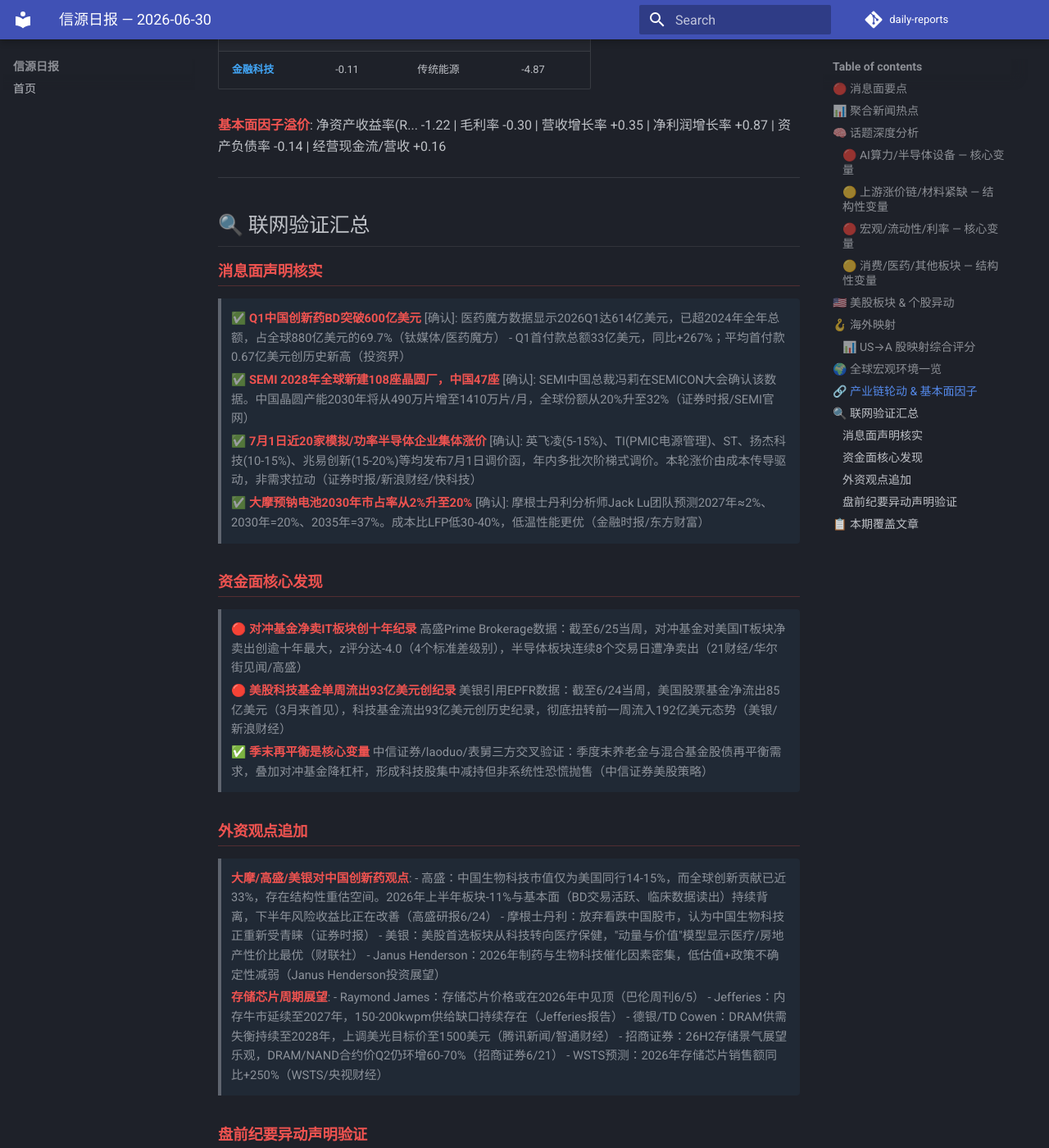
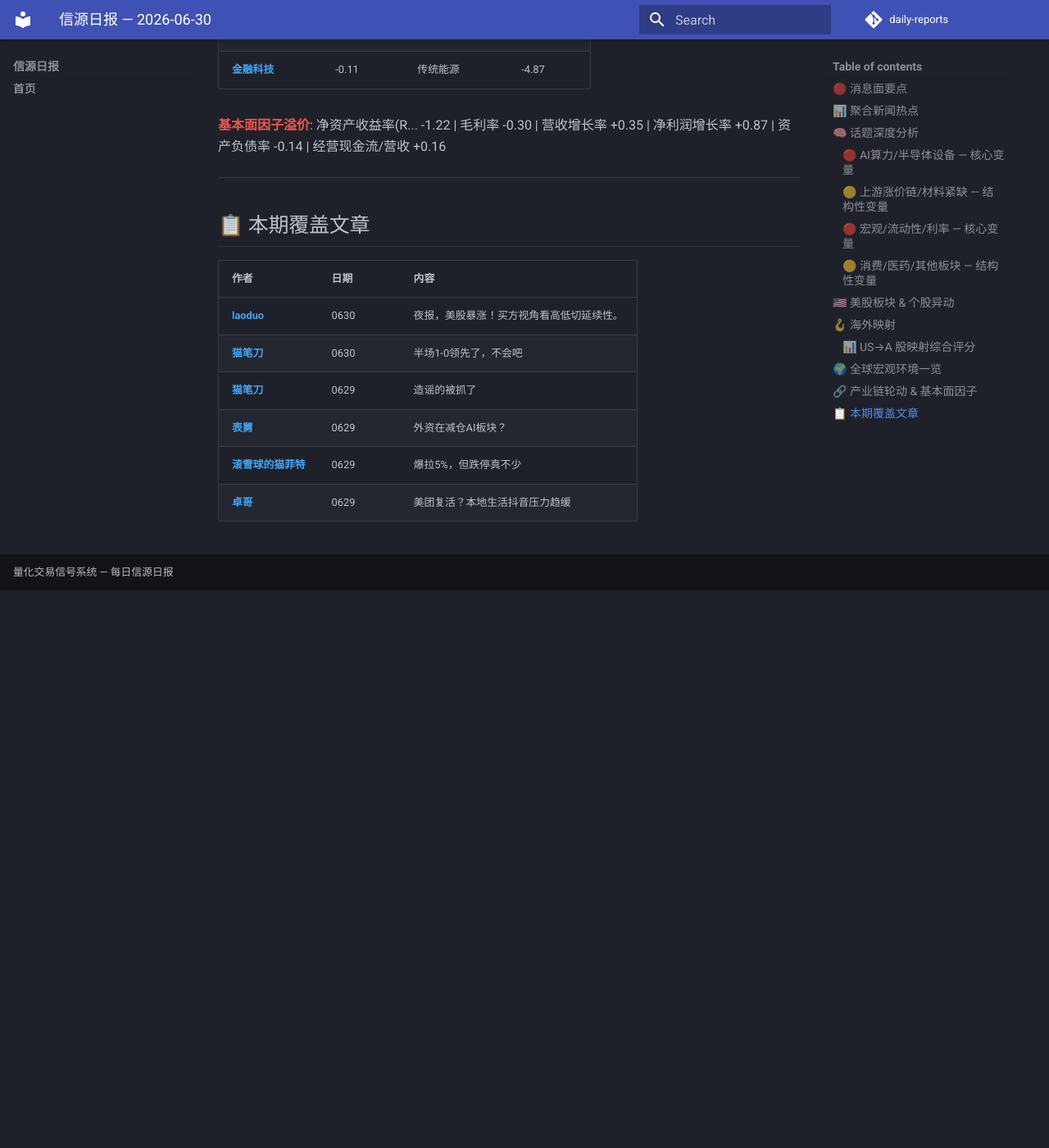
Before and after one commit to xiao-panpan729/daily-reports, an MkDocs documentation site: the page built from docs/2026-06-30.md, in a window 1280 px wide and 1400 px high, scrolled down 8712 px. Shown: the whole window at 82% size. Built offline with MkDocs 1.6.1 and Material for MkDocs 9.7.7, drawn with Linux system fonts in a browser that asks for light colours; comment, search, counter and statistics services are not loaded; after the commit the page ends 9432 px from its top, so only the background shows below that; some of the changed text lies outside the part shown.

Commit message:
更新6/30去重 + 恢复6/24-6/25索引链接

```diff
--- a/docs/2026-06-30.md
+++ b/docs/2026-06-30.md
@@ -253,53 +253,6 @@
 
 ---
 
-## 🔍 联网验证汇总
-
-### 消息面声明核实
-
-> ✅ **Q1中国创新药BD突破600亿美元** [确认]: 医药魔方数据显示2026Q1达614亿美元，已超2024年全年总额，占全球880亿美元的69.7%（钛媒体/医药魔方）
-> - Q1首付款总额33亿美元，同比+267%；平均首付款0.67亿美元创历史新高（投资界）
->
-> ✅ **SEMI 2028年全球新建108座晶圆厂，中国47座** [确认]: SEMI中国总裁冯莉在SEMICON大会确认该数据。中国晶圆产能2030年将从490万片增至1410万片/月，全球份额从20%升至32%（证券时报/SEMI官网）
->
-> ✅ **7月1日近20家模拟/功率半导体企业集体涨价** [确认]: 英飞凌(5-15%)、TI(PMIC电源管理)、ST、扬杰科技(10-15%)、兆易创新(15-20%)等均发布7月1日调价函，年内多批次阶梯式调价。本轮涨价由成本传导驱动，非需求拉动（证券时报/新浪财经/快科技）
->
-> ✅ **大摩预钠电池2030年市占率从2%升至20%** [确认]: 摩根士丹利分析师Jack Lu团队预测2027年≈2%、2030年=20%、2035年=37%。成本比LFP低30-40%，低温性能更优（金融时报/东方财富）
-
-### 资金面核心发现
-
-> **🔴 对冲基金净卖IT板块创十年纪录** 高盛Prime Brokerage数据：截至6/25当周，对冲基金对美国IT板块净卖出创逾十年最大，z评分达-4.0（4个标准差级别），半导体板块连续8个交易日遭净卖出（21财经/华尔街见闻/高盛）
->
-> **🔴 美股科技基金单周流出93亿美元创纪录** 美银引用EPFR数据：截至6/24当周，美国股票基金净流出85亿美元（3月来首见），科技基金流出93亿美元创历史纪录，彻底扭转前一周流入192亿美元态势（美银/新浪财经）
->
-> **✅ 季末再平衡是核心变量** 中信证券/laoduo/表舅三方交叉验证：季度末养老金与混合基金股债再平衡需求，叠加对冲基金降杠杆，形成科技股集中减持但非系统性恐慌抛售（中信证券美股策略）
-
-### 外资观点追加
-
-> **大摩/高盛/美银对中国创新药观点**:
-> - 高盛：中国生物科技市值仅为美国同行14-15%，而全球创新贡献已近33%，存在结构性重估空间。2026年上半年板块-11%与基本面（BD交易活跃、临床数据读出）持续背离，下半年风险收益比正在改善（高盛研报6/24）
-> - 摩根士丹利：放弃看跌中国股市，认为中国生物科技正重新受青睐（证券时报）
-> - 美银：美股首选板块从科技转向医疗保健，"动量与价值"模型显示医疗/房地产性价比最优（财联社）
-> - Janus Henderson：2026年制药与生物科技催化因素密集，低估值+政策不确定性减弱（Janus Henderson投资展望）
->
-> **存储芯片周期展望**:
-> - Raymond James：存储芯片价格或在2026年中见顶（巴伦周刊6/5）
-> - Jefferies：内存牛市延续至2027年，150-200kwpm供给缺口持续存在（Jefferies报告）
-> - 德银/TD Cowen：DRAM供需失衡持续至2028年，上调美光目标价至1500美元（腾讯新闻/智通财经）
-> - 招商证券：26H2存储景气展望乐观，DRAM/NAND合约价Q2仍环增60-70%（招商证券6/21）
-> - WSTS预测：2026年存储芯片销售额同比+250%（WSTS/央视财经）
-
-### 盘前纪要异动声明验证
-
-> **风华高科"英伟达未认证"** [确认]: 盘前纪要No.4异动公告列明"英伟达未对公司开展任何产品认证"，与公司公告一致，已属公开风险提示。
->
-> **旗滨集团"无芯片封装玻璃量产"** [确认]: 公告确认"未针对芯片封装玻璃项目投资建设量产产线，不存在量产业务及对应营收"，股价异动属题材炒作。
->
-> **兆易创新"无晶圆厂模式"** [确认]: 公司澄清上游晶圆厂产能供给进一步紧张的经营风险，存储涨价周期利好价格但供给约束是双刃剑。
-
----
-
----
 
 ## 📋 本期覆盖文章
 
```
Also changed, not shown: docs/index.md (+2 -0 lines).
